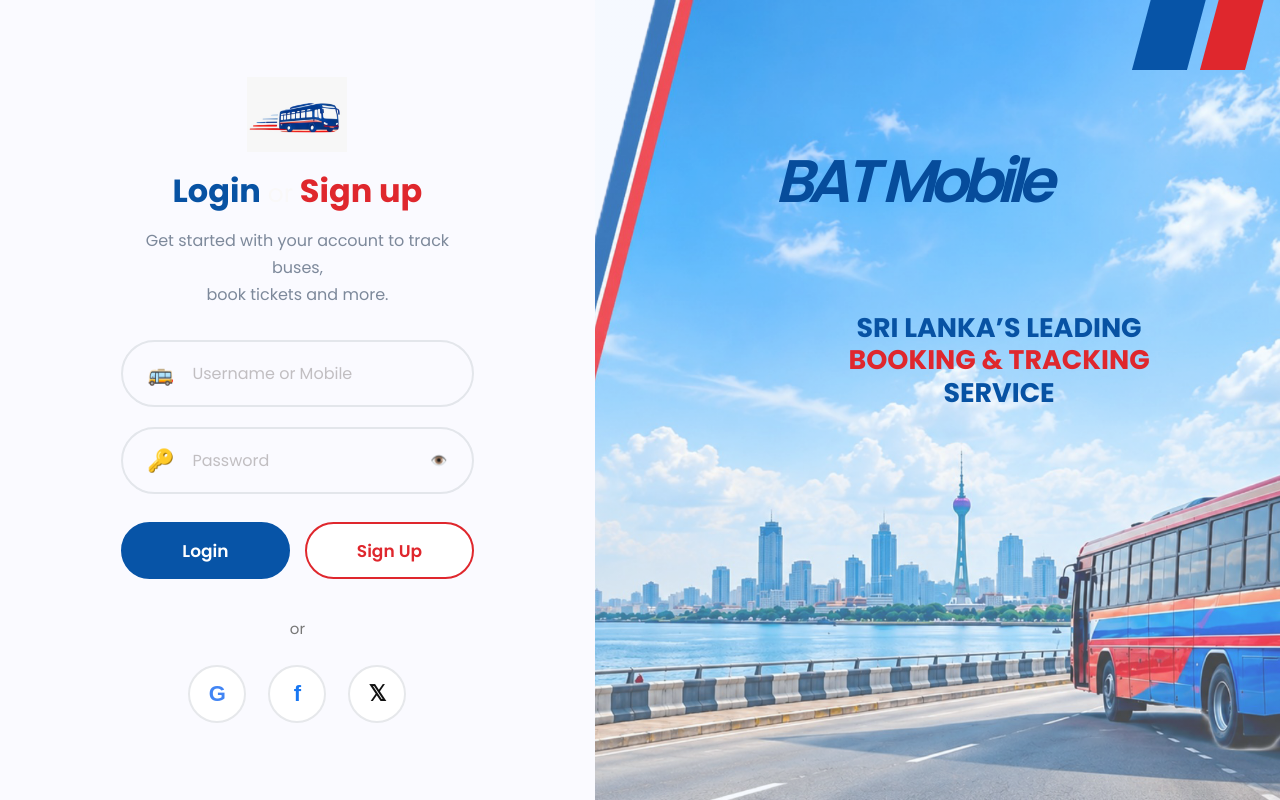
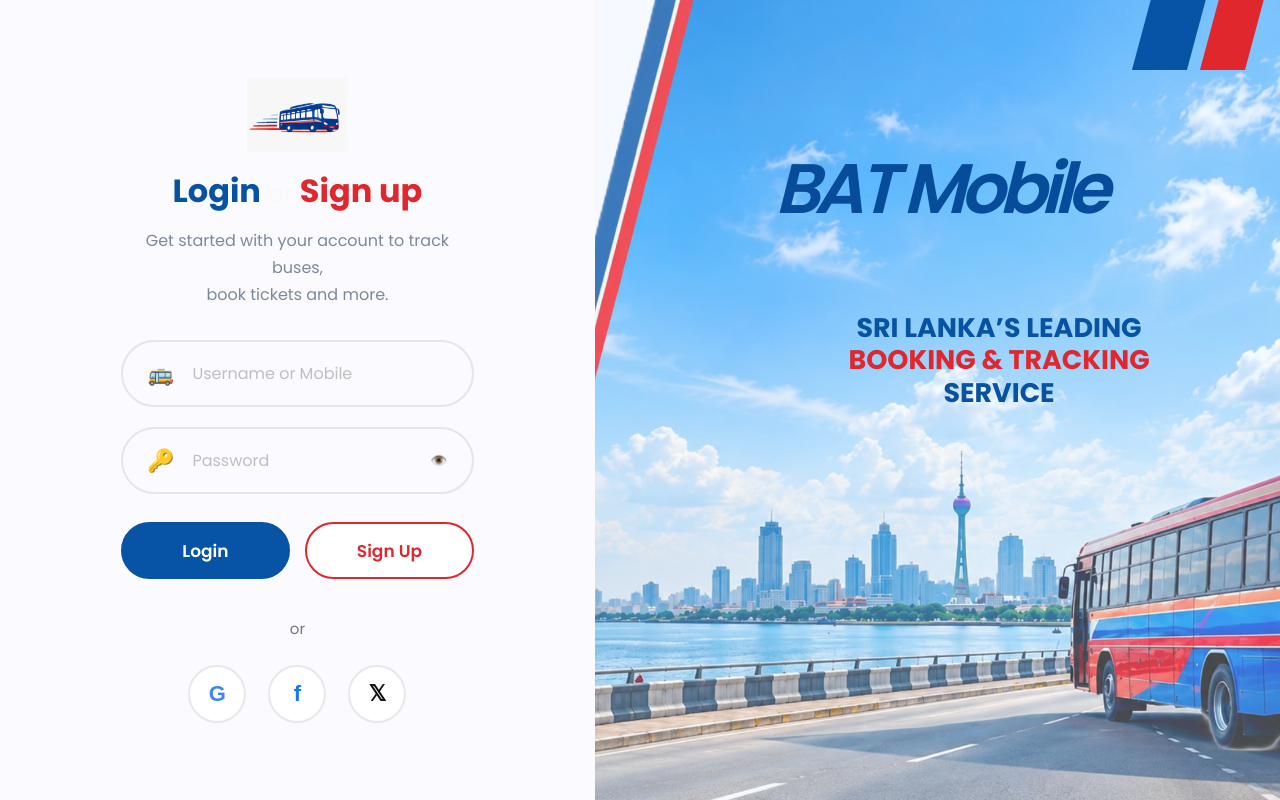
Before and after one commit to wenurajayanath/BAT-Mobile, a React (Vite) app: page / in a window 1280 px wide. Built offline with nearby package versions, Linux system fonts and the light colour scheme.

Commit message:
Brand Logo

```diff
--- a/src/App.css
+++ b/src/App.css
@@ -347,9 +347,9 @@
   position: absolute;
   top: 17%;
   left: 28%;
-  font-size: clamp(60px, 6vw, 60px);
+  font-size: clamp(60px, 6vw, 70px);
   font-weight: 600;
-  font-style: italic;
+  font-style:italic;
   color: #064c9b;
   letter-spacing: -6px;
   z-index: 1000;
```
